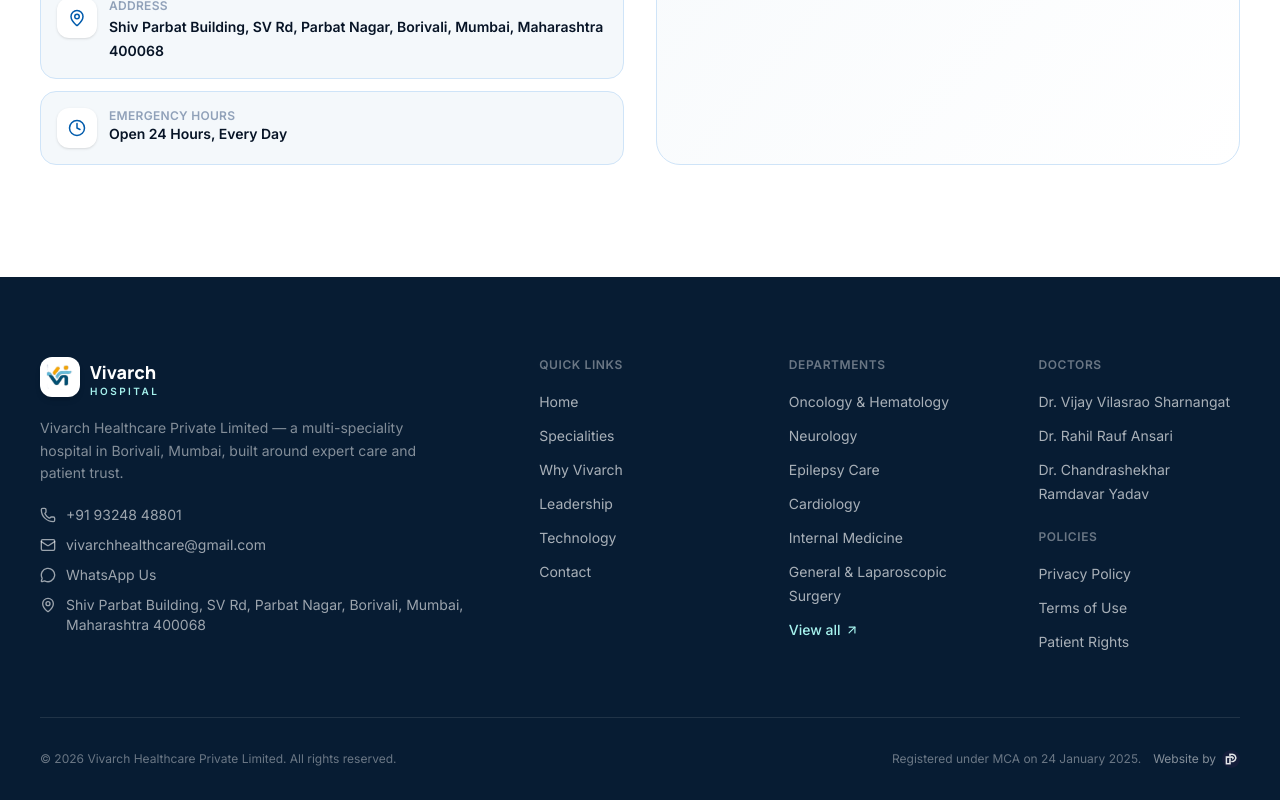
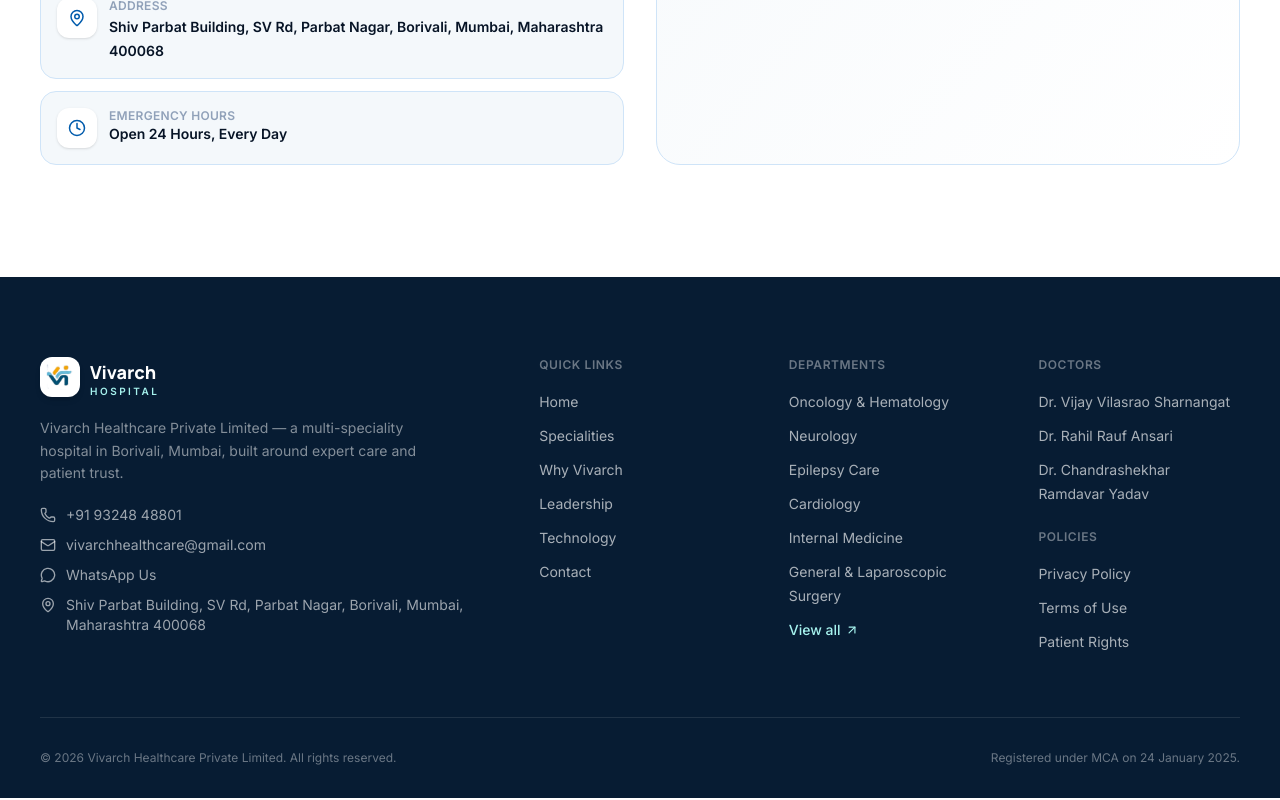
Before and after one commit to techatmidas-design/vivarch-hospital, a Next.js app: page / in a window 1280 px wide. Shown: the part 10689-11489 px from the top of the page. Built offline with nearby package versions, Linux system fonts and the light colour scheme.

Commit message:
Remove developer credit link from footer

```diff
--- a/src/components/layout/Footer.tsx
+++ b/src/components/layout/Footer.tsx
@@ -143,25 +143,7 @@
           <p>
             &copy; {new Date().getFullYear()} {hospital.companyName}. All rights reserved.
           </p>
-          <div className="flex flex-col gap-2 sm:flex-row sm:items-center sm:gap-3">
-            <p>Registered under MCA on {hospital.registeredOn}.</p>
-            <a
-              href="https://www.danishpalan.com/"
-              target="_blank"
-              rel="noreferrer"
-              className="flex items-center gap-1.5 text-white/50 hover:text-accent-300"
-              aria-label="Website by Danish Palan"
-            >
-              Website by
-              <Image
-                src="/images/danish-palan-logo.jpg"
-                alt="Danish Palan"
-                width={18}
-                height={18}
-                className="rounded-full"
-              />
-            </a>
-          </div>
+          <p>Registered under MCA on {hospital.registeredOn}.</p>
         </div>
       </Container>
     </footer>
```
